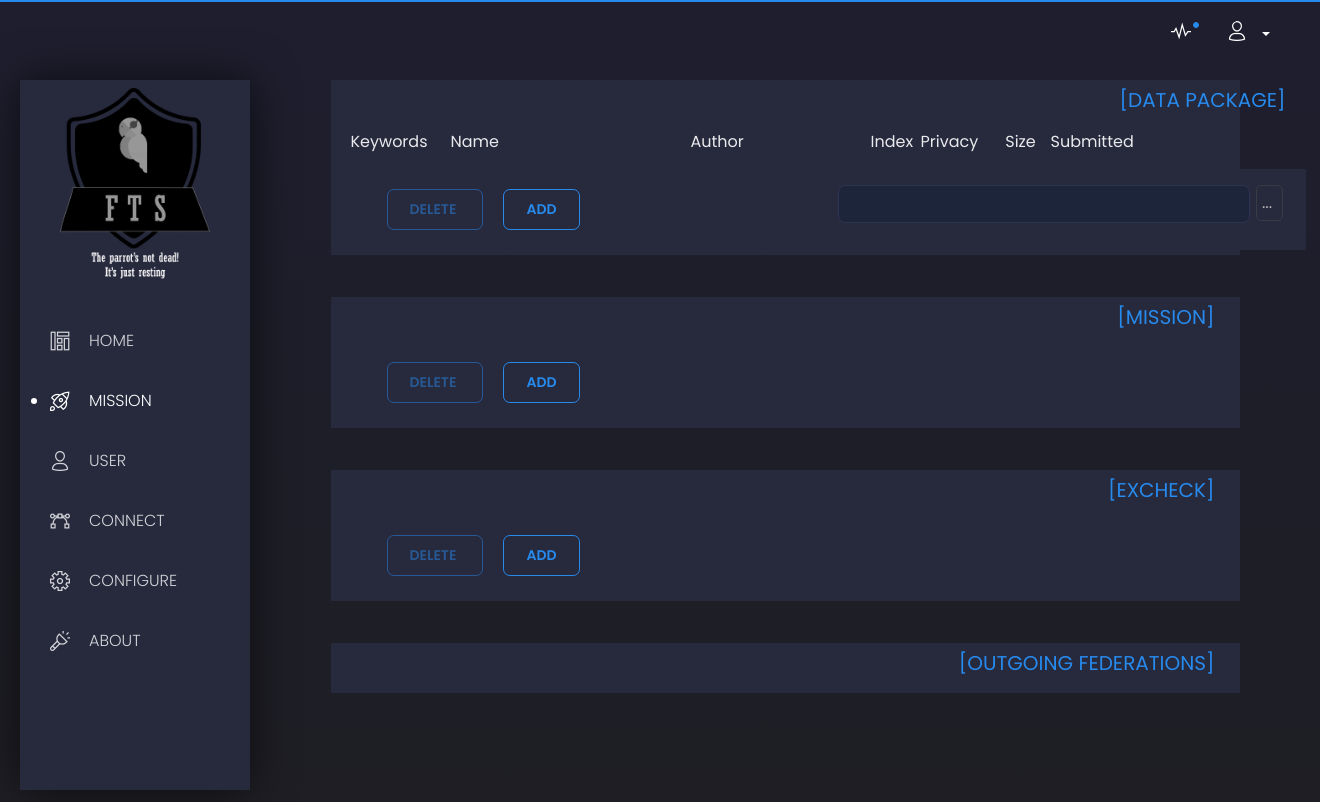
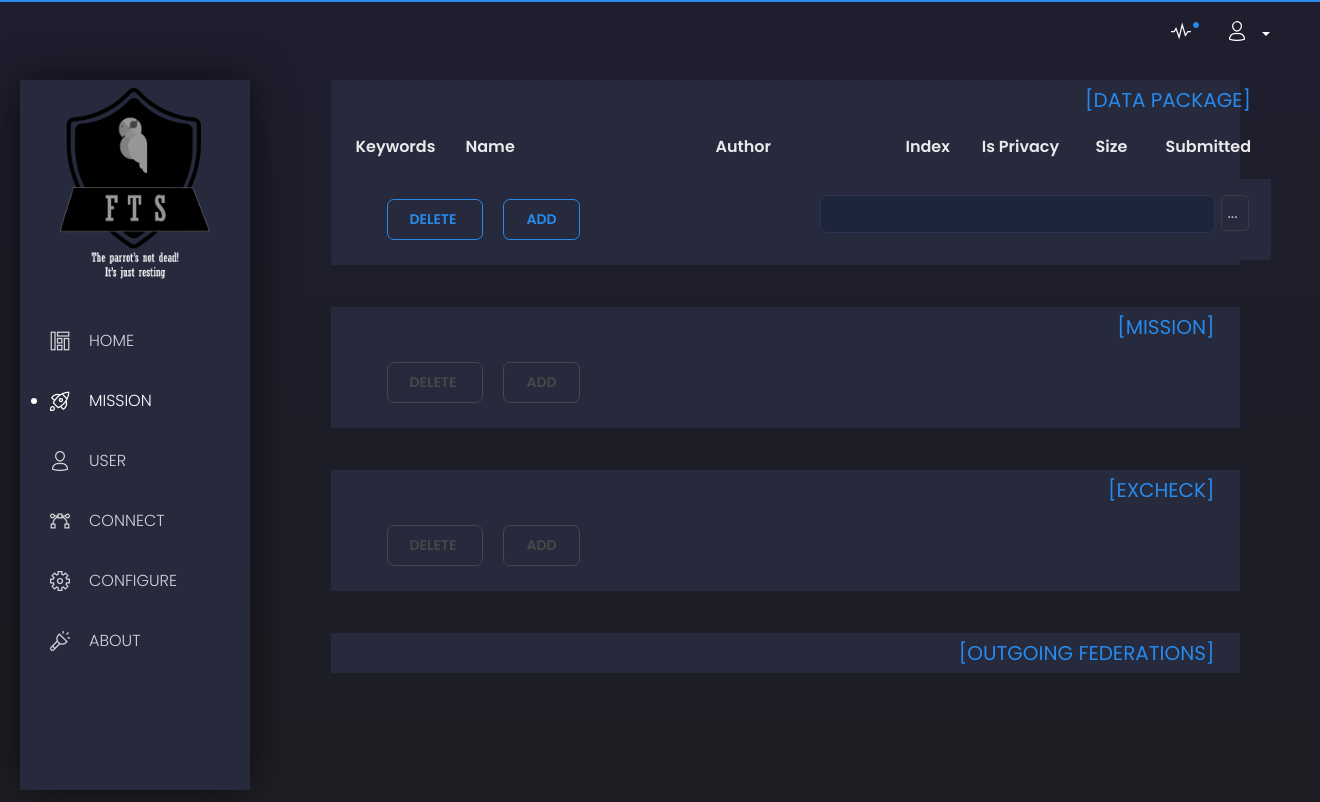
Before and after one commit to FreeTAKTeam/UI, a Flask app: page /mission in a window 1320 px wide. Run offline with Flask 2, Linux system fonts and the light colour scheme; a user stored in the database is signed in; data that the repository does not hold is empty; some libraries are stand-ins or nearby versions.

Commit message:
review work

```diff
--- a/app/__init__.py
+++ b/app/__init__.py
@@ -74,6 +74,7 @@ def apply_themes(app):
 def create_app(config, selenium=False):
     app = Flask(__name__, static_folder='base/static')
     app.config.from_object(config)
+    app.config['UIVERSION'] = '1.0'
     if selenium:
         app.config['LOGIN_DISABLED'] = True
     register_extensions(app)
--- a/app/base/static/assets/css/global.css
+++ b/app/base/static/assets/css/global.css
@@ -519,10 +522,29 @@ input[type="file"] {
 	opacity: 0.8;
 }
 
-/*
-.cell-style-1 {
-	color: #fff;
-	opacity: 0.8;
-	padding: 5px;
-	width: 90px;
-} */
+body::-webkit-scrollbar {
+	width: 0.25rem;
+	height: 0.5rem;
+}
+
+body::-webkit-scrollbar-track {
+	background: #525f7f;
+}
+
+body::-webkit-scrollbar-thumb {
+	background: #278aed;
+}
+
+div::-webkit-scrollbar {
+	width: 0.5rem;
+	height: 0.5rem;
+}
+
+div::-webkit-scrollbar-track {
+	background: #525f7f;
+}
+
+div::-webkit-scrollbar-thumb {
+	background: #278aed;
+	border-radius: 10px;
+}
--- a/app/base/static/assets/js/charts/apexcharts.js
+++ b/app/base/static/assets/js/charts/apexcharts.js
@@ -26,7 +26,7 @@ var options = {
 		},
 	},
 	colors: ["#278AED", "#2c75ff", "#004C9A"],
-	labels: ["CPU", "RAM1", "DISK"],
+	labels: ["CPU", "RAM", "DISK"],
 	legend: {
 		show: true,
 		floating: true,
--- a/app/home/routes.py
+++ b/app/home/routes.py
@@ -11,6 +11,7 @@ from flask_login import login_required, current_user
 from app import login_manager
 from jinja2 import TemplateNotFound
 import requests
+from flask import current_app as app
 
 @blueprint.route('/index')
 @login_required
@@ -78,7 +79,7 @@ def usersApi():
 @blueprint.route('/about')
 @login_required
 def aboutApi():
-    return render_template('about.html', segment="about")
+    return render_template('about.html', segment="about", uiversion=app.config['UIVERSION'])
 
 # @blueprint.route('/connect')
 # @login_required
--- a/app/home/templates/about.html
+++ b/app/home/templates/about.html
@@ -52,7 +52,7 @@
 		<div >
 		  <div class="numbers">
 			<p class="card-category" style="font-size: 20px; color: #278aed">[UI VERSION]</p>
-			<h3 class="card-title">1.0</h3>
+			<h3 class="card-title">{{uiversion}}</h3>
 		  </div>
 		</div>
 	  </div>
--- a/app/home/templates/mission.html
+++ b/app/home/templates/mission.html
@@ -12,37 +12,45 @@
 		<div
 			style="
 				display: grid;
-
-				grid-template-columns: 100px 240px 180px 50px 70px 60px 240px;
+				grid-template-columns: 100px 240px 180px 50px 120px 60px 1fr;
+				gap: 10px;
 				padding: 10px;
 				font-size: 16px;
 				color: #fff;
 				opacity: 0.9;
 			"
 		>
-			<div>Keywords</div>
-			<div>Name</div>
-			<div>Author</div>
-			<div>Index</div>
-			<div>Privacy</div>
-			<div style="text-align: center">Size</div>
-			<div>Submitted</div>
+			<div style="color: #fff; font-weight: 600; padding: 5px">Keywords</div>
+			<div style="color: #fff; font-weight: 600; padding: 5px">Name</div>
+			<div style="color: #fff; font-weight: 600; padding: 5px">Author</div>
+			<div style="color: #fff; font-weight: 600; padding: 5px">Index</div>
+			<div style="color: #fff; font-weight: 600; padding: 5px; text-align: center">Is Privacy</div>
+			<div style="color: #fff; font-weight: 600; padding: 5px">Size</div>
+			<div style="color: #fff; font-weight: 600; padding: 5px">Submitted</div>
 		</div>
 		<div style="max-height: 300px; overflow-y: scroll">
 			{% for dict_items in json_data %} {% if loop.index == 1 %} {% endif %}
 
 			<div
 				class="row-color-nohover row-class"
-				style="display: grid; grid-template-columns: 100px 240px 180px 50px 70px 60px 240px; padding: 10px; color: #fff; opacity: 0.8"
+				style="display: grid; grid-template-columns: 100px 240px 180px 50px 120px 60px 1fr; gap: 10px; padding: 10px; color: #fff; opacity: 0.8"
 				onclick="captureClick('{{dict_items.Hash}}')"
 			>
-				<div>{{dict_items['Keywords']}}</div>
-				<div>{{dict_items['Name']}}</div>
-				<div>{{dict_items['SubmissionUser']}}</div>
-				<div style="text-align: center">{{dict_items['PrimaryKey']}}</div>
-				<div style="text-align: center">{{dict_items['Privacy']}}</div>
-				<div style="text-align: right; padding-right: 10px">{{dict_items['Size']}}</div>
-				<div>{{dict_items['SubmissionDateTime']}}</div>
+				<div >{{dict_items['Keywords']}}</div>
+				<div >{{dict_items['Name']}}</div>
+				<div >
+					{{dict_items['SubmissionUser'] | replace("[", "") | replace("(", "") | replace("'", "") | replace("'", "") | replace(")", "") | replace("]",
+					"") | replace(",", "") }}
+				</div>
+				<div  style="text-align: center">{{dict_items['PrimaryKey']}}</div>
+
+				<div style="text-align: center">
+					<input style="padding: 3px;" onclick='handlePrivacy(this, "{{dict_items.PrimaryKey}}");' type="checkbox" {{'checked' if
+					dict_items['Privacy'] == 1 else ''}} />
+				</div>
+
+				<div  style="text-align: right; padding-right: 10px">{{dict_items['Size']}}</div>
+				<div >{{dict_items['SubmissionDateTime']}}</div>
 			</div>
 
 			{% endfor %}
@@ -55,7 +63,7 @@
 				class="btn btn-simple btn-twitter"
 				id="data-package-delete"
 				onclick="deleteDataPackage()"
-				style="color: #278aed80; border-color: #278aed80; display: inline-flex"
+				style="color: #278aed80; border-color: #278aed; color: #278aed; display: inline-flex"
 			>
 				<span>DELETE</span> <span id="del-count">&nbsp;</span>
 			</div>
@@ -75,14 +83,14 @@
 <div style="width: 90%; display: grid; padding: 5px; margin: 0 auto; background-color: #27293d">
 	<div class="header-tools" style="justify-self: flex-end; font-size: 20px; padding-right: 20px; color: #278aed">[MISSION]</div>
 
-	<div style="max-width: 1000px; padding: 5px">
-		<div style="max-height: 300px; max-width: 100%; overflow-y: scroll; overflow-x: scroll">
+	<div style="max-width: 100%; padding: 5px; display: contents">
+		<div style="max-height: 300px; max-width: 100%; overflow-y: scroll; overflow-x: scroll; display: table-cell">
 			{% for items in mission_json_data %} {% if loop.index == 1 %}
 			<div
 				style="
 					display: grid;
 
-					grid-template-columns: 100px 240px 240px 200px 200px 200px;
+					grid-template-columns: 100px 240px 240px 240px 240px 240px;
 					padding: 10px;
 					font-size: 16px;
 					color: #fff;
@@ -102,7 +110,7 @@
 
 			<div
 				class="row-color-nohover row-class"
-				style="display: grid; grid-template-columns: 100px 240px 240px 200px 200px 200px; padding: 10px; color: #fff; opacity: 0.8"
+				style="display: grid; grid-template-columns: 100px 240px 240px 240px 240px 240px; padding: 10px; color: #fff; opacity: 0.8"
 			>
 				<div>{{items['name']}}</div>
 				<div>{{items['description']}}</div>
@@ -118,11 +126,11 @@
 
 	<div class="footer-tools" style="background-color: #27293d; padding: 16px 16px 16px 50px; display: grid; grid-template-columns: 1fr 1fr">
 		<div>
-			<div class="btn btn-simple btn-twitter" id="data-package-delete" style="color: #278aed80; border-color: #278aed80; display: inline-flex">
+			<div class="btn btn-simple btn-twitter" id="data-package-delete" style="color: #484848; border-color: #484848; display: inline-flex">
 				<span>DELETE</span> <span id="del-count">&nbsp;</span>
 			</div>
 			&nbsp;&nbsp;&nbsp;
-			<button class="btn btn-simple btn-twitter" style="color: #278aed; border-color: #278aed">ADD</button>
+			<button class="btn btn-simple btn-twitter" style="color: #484848; border-color: #484848">ADD</button>
 		</div>
 	</div>
 </div>
@@ -130,8 +138,8 @@
 <div style="width: 90%; display: grid; padding: 5px; margin: 0 auto; background-color: #27293d">
 	<div class="header-tools" style="justify-self: flex-end; font-size: 20px; padding-right: 20px; color: #278aed">[EXCHECK]</div>
 
-	<div style="max-width: 1000px; padding: 5px">
-		<div style="max-height: 300px; max-width: 100%; overflow-y: scroll; overflow-x: scroll">
+	<div style="max-width: 100%; padding: 5px; display: contents">
+		<div style="max-height: 300px; max-width: 100%; overflow-y: scroll; overflow-x: scroll; display: table-cell">
 			{% for items in excheck_json_data %} {% if loop.index == 1 %}
 			<div
 				style="
@@ -159,7 +167,8 @@
 				style="display: grid; grid-template-columns: 200px 240px 240px 200px 200px 200px; padding: 10px; color: #fff; opacity: 0.8"
 			>
 				<div>{{items['name']}}</div>
-				<div>{{items['submitter']}}</div>
+				<div>{{items['submitter'] | replace("[", "") | replace("(", "") | replace("'", "") | replace("'", "") | replace(")", "") | replace("]",
+					"") | replace(",", "")}}</div>
 				<div>{{items['filename']}}</div>
 				<div>{{items['size']}}</div>
 				<div>{{items['submissionTime']}}</div>
@@ -172,19 +181,19 @@
 
 	<div class="footer-tools" style="background-color: #27293d; padding: 16px 16px 16px 50px; display: grid; grid-template-columns: 1fr 1fr">
 		<div>
-			<div class="btn btn-simple btn-twitter" id="data-package-delete" style="color: #278aed80; border-color: #278aed80; display: inline-flex">
+			<div class="btn btn-simple btn-twitter" id="data-package-delete" style="color: #484848; border-color: #484848; display: inline-flex">
 				<span>DELETE</span> <span id="del-count">&nbsp;</span>
 			</div>
 			&nbsp;&nbsp;&nbsp;
-			<button class="btn btn-simple btn-twitter" style="color: #278aed; border-color: #278aed">ADD</button>
+			<button class="btn btn-simple btn-twitter" style="color: #484848; border-color: #484848">ADD</button>
 		</div>
 	</div>
 </div>
 <br /><br />
 <div style="width: 90%; display: grid; padding: 5px; margin: 0 auto; background-color: #27293d">
 	<div class="header-tools" style="justify-self: flex-end; font-size: 20px; padding-right: 20px; color: #278aed">[OUTGOING FEDERATIONS]</div>
-	<div style="max-width: 1000px; padding: 5px">
-		<div style="max-height: 300px; max-width: 100%; overflow-y: scroll; overflow-x: scroll">
+	<div style="max-width: 100%; padding: 5px; display: contents"">
+		<div style="max-height: 300px; max-width: 100%; overflow-y: scroll; overflow-x: scroll; display: table-cell">
 			{% for items in outgoing_federation_json_data %} {% if loop.index == 1 %}
 			<div
 				style="
@@ -371,6 +380,29 @@
 			location.reload(true);
 		}, 3000);
 	}
+
+	function jsfunction() {
+		//you code
+		return false;
+	}
+
+	function handlePrivacy(cb, primarykey) {
+		let obj = {
+			DataPackages: [{ PrimaryKey: primarykey, Privacy: cb === true ? "1" : "0" }],
+		};
+		debugger;
+		headers = { Authorization: "Bearer a@v{5]MQU><waQ;Z" };
+		fetch("http://204.48.30.216:19023/DataPackageTable", {
+			method: "PUT",
+			headers: headers,
+			body: JSON.stringify(obj),
+		}).then((response) => {
+			response.json();
+			console.log("privacy updated " + response.json());
+			snackFunction("Privacy updated. Refreshing data.");
+			refresh();
+		});
+	}
 </script>
 <script>
 	$(window).on("load", function () {
```
Also changed, not shown: other parts of app/base/static/assets/css/global.css (+21 -18 lines), app/home/templates/index.html (+50 -8 lines), app/home/templates/users.html (+13 -6 lines), 1 other file.
